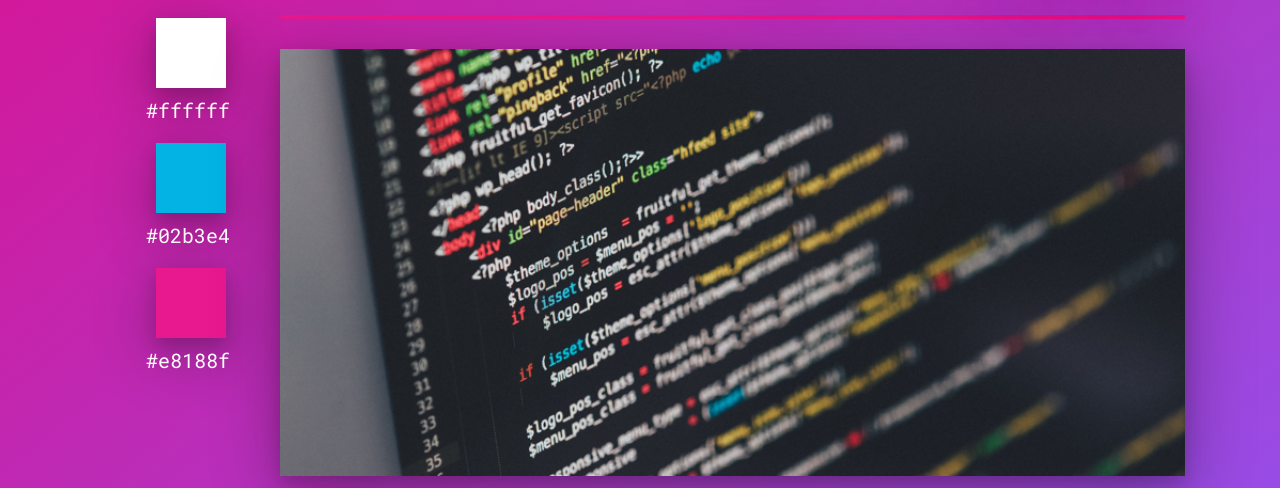
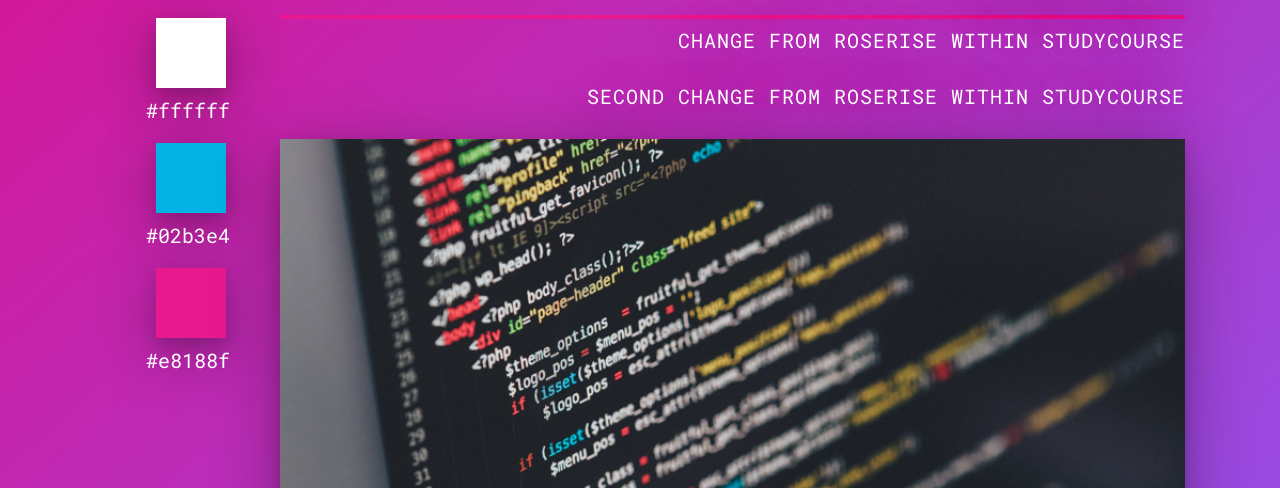
Before and after one commit to roza1212/rouzrise.github.io, a plain HTML site: page index.html in a window 1280 px wide. Shown: the part 132-620 px from the top of the page. Drawn offline with Linux system fonts and the light colour scheme.

Commit message:
Add both changes

```diff
--- a/index.html
+++ b/index.html
@@ -15,6 +15,8 @@
             <div class = "portfolioName">
                 <h1>Roza Pozhidaeva</h1>
                 <h2>Front-End Ninja</h2>
+                <h2>Change from Roserise within Studycourse</h2>
+                <h2>Second Change from Roserise within Studycourse</h2>
             </div>
             <div class = "line"></div>
         </header>
```
